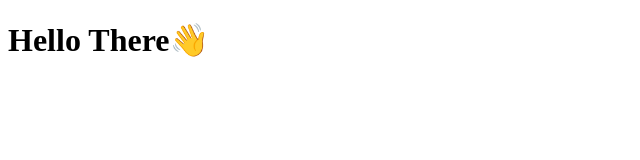
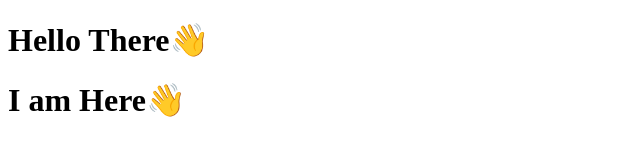
Before and after one commit to pravinchoudhar-i/Development, a plain HTML site: page first.html in a window 1280 px wide. Shown: the whole page, without its empty margins (0-640 px from the left). Drawn offline with Linux system fonts and the light colour scheme.

Commit message:
Update first.html

```diff
--- a/first.html
+++ b/first.html
@@ -7,5 +7,7 @@
 </head>
 <body>
     <h1>Hello There👋</h1>
+    <h1>I am Here👋</h1>
+
 </body>
 </html>
```
